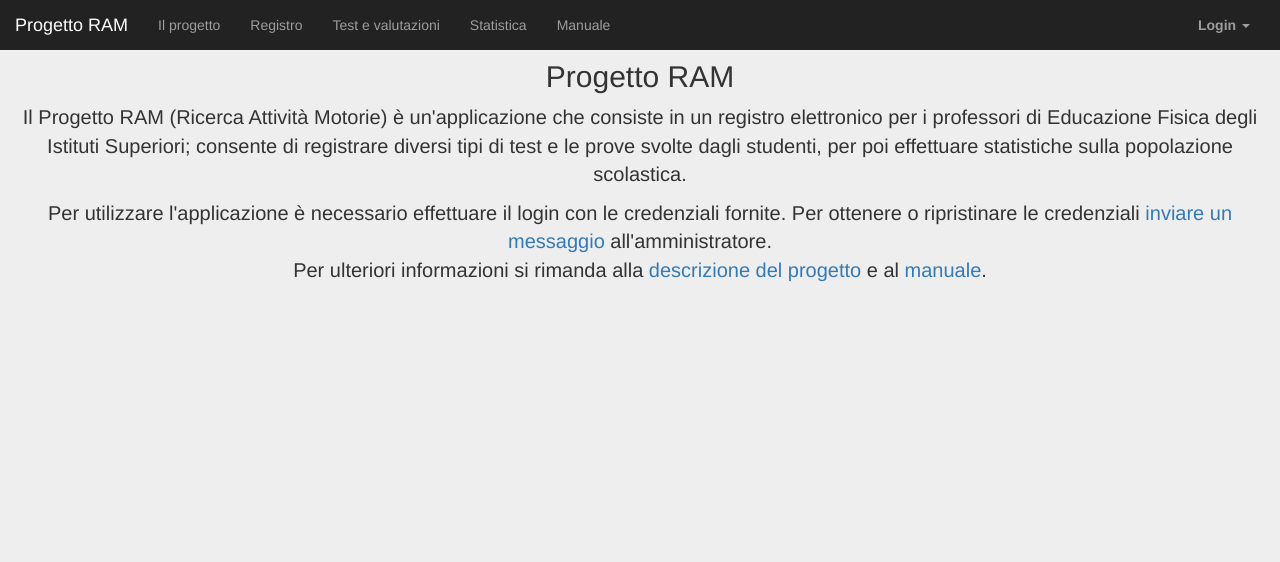
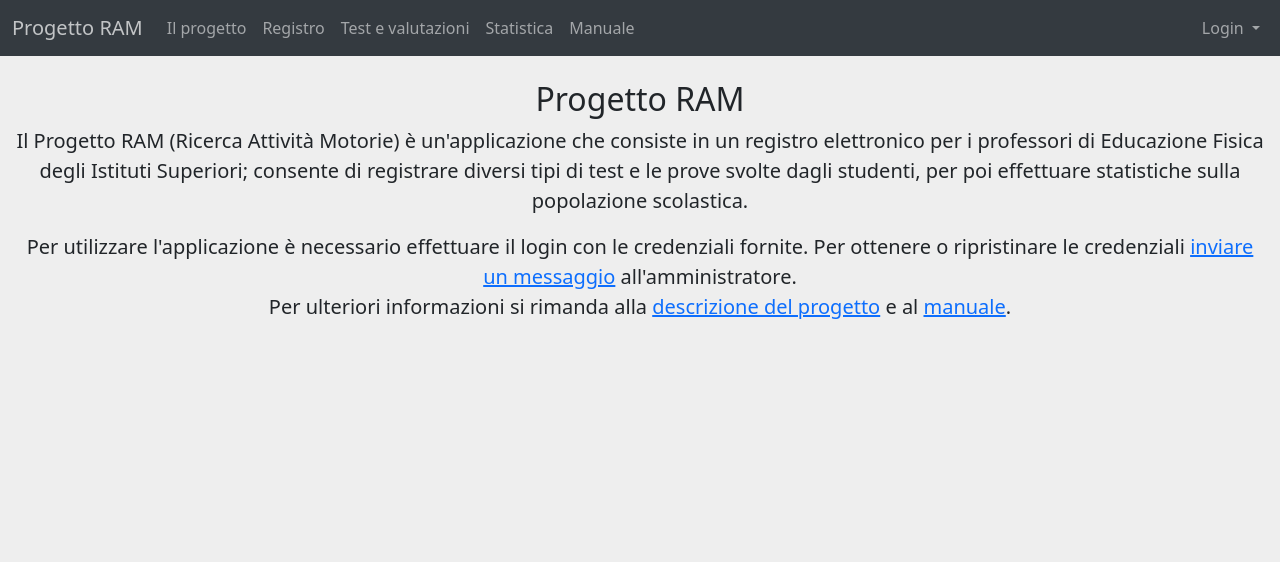
Before and after one commit to rb-sl/progettoRAM, a PHP site: page / in a window 1280 px wide. Shown: the top 562 px of the page. Run offline with PHP 8.4, Linux system fonts and the light colour scheme; some libraries are stand-ins or nearby versions.

Commit message:
Migration to Bootstrap 5, addition of favourite tests and extracted JS form test.php
Added the management of favourite tests:
* Updated testlist_ajax.php to avoid extracting non-favourite tests
* Added favourites_modify.php to change status of tests
* Added favourites_update.php to execute the changes
* Added favourites.js to handle JS functions

Moved est.js into the /test/js/ folder and extracted plotly functions from test.php into it

Modification to account for Bootstrap 5.0.0 in:
* general.php (constants and premain function)
* stat_menu.js
* custom.css
* class_show.php
* class_show_stat.php
* class_input.js
* common_register.js
* show_stat.js
* student_show.php
* student_show_stat.php

Fixed links in index.php

Update to .gitignore for the new bootstrap version

```diff
--- a/src/index.php
+++ b/src/index.php
@@ -18,7 +18,7 @@ show_premain();
 <p>
 	Per utilizzare l'applicazione è necessario effettuare il login con le credenziali fornite. Per ottenere o
 	ripristinare le credenziali <a href="mailto:$ADDRESS">inviare un messaggio</a> all'amministratore.<br>
-  	Per ulteriori informazioni si rimanda alla <a href="/progetto.php">descrizione del progetto</a> e al <a href="/manuale.php">manuale</a>.
+  	Per ulteriori informazioni si rimanda alla <a href="/project.php">descrizione del progetto</a> e al <a href="/guide/guide.php">manuale</a>.
 </p>
 
 <?php show_postmain(); ?>
--- a/src/libraries/general.php
+++ b/src/libraries/general.php
@@ -6,9 +6,11 @@ session_start();
 const CONF_PATH = "C:\\xampp\\server_conf.json";
 const LOG_PATH = "C:\\xampp\\htdocs\\log\\";
 
-const BOOTSTRAP_CSS_PATH = "/libraries/ui/bootstrap.min.css";
-const BOOTSTRAP_JS_PATH = "/libraries/ui/bootstrap.min.js";
+const BOOTSTRAP_CSS_PATH = "/libraries/ui/bootstrap/css/bootstrap.min.css";
+const BOOTSTRAP_JS_PATH = "/libraries/ui/bootstrap/js/bootstrap.min.js";
+
 const FITTY_PATH = "/libraries/ui/fitty/fitty.min.js";
+
 
 const JQUERY_PATH = "/libraries/ui/jquery-3.4.1.min.js";
 const JQUERY_UI_JS_PATH = "/libraries/ui/jquery-ui/jquery-ui.min.js";
@@ -190,36 +192,32 @@ function show_premain($title = "", $stat = false, $fullwidth = false)
 
     <body>
   		<div id='wrapper'>
-      		<nav id='nav1' class='pg-head navbar navbar-inverse big-topfix'>
+		  	<div class='navcontainer'>
+				<nav id='nav1' class='navbar-expand-lg navbar navbar-dark bg-dark big-topfix'>
 					<div class='container-fluid'>
-    				<div class='navbar-header'>
-      					<button type='button' class='navbar-toggle' data-toggle='collapse' data-target='#myNavbar'>
-        					<span class='icon-bar'></span>
-        					<span class='icon-bar'></span>
-        					<span class='icon-bar'></span>
+						<a class='navbar-brand' href='/'>Progetto RAM</a>
+						<button type='button' class='navbar-toggler' data-bs-toggle='collapse' data-bs-target='#myNavbar' aria-controls='#myNavbar' aria-expanded='false' aria-label='Toggle navigation'>
+							<span class='navbar-toggler-icon'></span>
 						</button>
-      					<a class='navbar-brand' href='/'>Progetto RAM</a>
-    				</div>
+
 						<div class='collapse navbar-collapse' id='myNavbar'>
-      					<ul class='nav navbar-nav'>
-        					<li><a href='/project.php'>Il progetto</a></li>
-        					<li><a href='/register/register.php'>Registro</a></li>
-        					<li><a href='/test/test.php'>Test e valutazioni</a></li>
-        					<li><a href='/statistics/statistics.php'>Statistica</a></li>
-        					<li><a href='/guide/guide.php'>Manuale</a></li>
+							<ul class='navbar-nav me-auto mb-2 mb-lg-0'>
+								<li class='nav-item'><a href='/project.php' class='nav-link'>Il progetto</a></li>
+								<li class='nav-item'><a href='/register/register.php' class='nav-link'>Registro</a></li>
+								<li class='nav-item'><a href='/test/test.php' class='nav-link'>Test e valutazioni</a></li>
+								<li class='nav-item'><a href='/statistics/statistics.php' class='nav-link'>Statistica</a></li>
+								<li class='nav-item'><a href='/guide/guide.php' class='nav-link'>Manuale</a></li>
 							</ul>
 
 							<!-- Login -->
-      					<ul class='nav navbar-nav navbar-right'>
-        					<li class='dropdown'>
-          						<a href='#' class='dropdown-toggle' data-toggle='dropdown'> <b>".(isset($_SESSION['user']) ? $_SESSION['user'] : "Login")."</b> <span class='caret'></span></a>
-								<ul id='login-dp' class='dropdown-menu'>
-								<li>
-					 				<div class='row'>
-										<div class='col-md-12'>";
+							<ul class='navbar-nav ms-auto' aria-labelledby='navbarDropdown'>
+								<li class='nav-item dropdown'>
+									<a id='logindropdown' href='#' class='dropdown-toggle nav-link' role='button' data-bs-toggle='dropdown' aria-expanded='false'> ".(isset($_SESSION['user']) ? $_SESSION['user'] : "Login")." <span class='caret'></span></a>
+
+									<ul id='login-dp' class='dropdown-menu dropdown-menu-end' aria-labelledby='logindropdown'>";
 	if(!isset($_SESSION['user']))
-		echo "<span>Login</span>
-				<form class='form' role='form' method='post' action='/user/login.php' accept-charset='UTF-8' id='login-nav'>
+		echo "<li>
+				<form class='form' role='form' method='POST' action='/user/login.php' accept-charset='UTF-8' id='login-nav'>
 					<div class='form-group'>
 	  					<input type='text' class='form-control' name='usr' placeholder='Username' required>
 					</div>
@@ -229,51 +227,48 @@ function show_premain($title = "", $stat = false, $fullwidth = false)
 					<div class='form-group'>
 	  					<button type='submit' class='btn btn-warning'>Accedi</button>
 					</div>
-  				</form>";
+  				</form>
+			</li>";
 	else
 	{
-  		echo "<div class='form-group'>
-      			<a href='/user/profile.php' class='btn btn-primary btn-warning'>Profilo</a><br>
-    		</div>";
+  		echo "<li>
+      			<a href='/user/profile.php' class='btn btn-warning'>Profilo</a>
+    		</li>";
 
   		if($_SESSION['priv'] == 0)
     		echo "<div class='form-group'>
-      			<a href='/admin/admin.php' class='btn btn-primary btn-warning'>Amministrazione</a>
+      			<a href='/admin/admin.php' class='btn btn-warning'>Amministrazione</a>
     		</div>";
 
   		echo "<div class='form-group'>
-    		<a href='/user/logout.php' class='btn btn-primary btn-warning'>Log Out</a>
+    		<a href='/user/logout.php' class='btn btn-warning'>Log Out</a>
   		</div>";
 	}
 
-	echo "							</div>
-								</div>
+	echo "
 							</li>
 						</ul>
        				 </li>
       			</ul> <!-- End of login -->
     		</div>
   		</div>
-	</nav> ";
+	</nav>";
 
 	if($stat)
     {
     	$margin = "statwide";
 		$years = year_span();
 
-        echo " <nav id='nav2' class='pg-head navbar-inverse big-topfix'>
+        echo "<nav id='nav2' class='navbar-expand-lg navbar navbar-dark bg-dark big-topfix'>
 		<div class='container-fluid'>
-			<div class='navbar-header'>
-				<button type='button' class='navbar-toggle' data-toggle='collapse' data-target='#myNavbar2'>
-					<span class='icon-bar'></span>
-					<span class='icon-bar'></span>
-					<span class='icon-bar'></span>
+			<span id='statmenu' class='navbar-brand'>Menu statistico</span>
+			<button type='button' class='navbar-toggler' data-bs-toggle='collapse' data-bs-target='#myNavbar2' aria-controls='#myNavbar2' aria-expanded='false' aria-label='Toggle navigation'>
+				<span class='navbar-toggler-icon'></span>
 			</button>
-				<span id='statmenu' class='navbar-brand'>Menu statistico</span>
-			</div>
+
 			<div class='collapse navbar-collapse' id='myNavbar2'>
-				<ul class='nav navbar-nav'>
-					<li class='li-stat'>Anni da
+				<ul class='navbar-nav me-auto mb-2 mb-lg-0'>
+					<li class='li-stat nav-item'>Anni da
                     	<input type='text' id='y1' class='menuyear' name='y1' value='".$years['y1']."' required>
                         /
                         <span id='flwy1'>".($years['y1'] + 1)."</span>
@@ -282,7 +277,7 @@ function show_premain($title = "", $stat = false, $fullwidth = false)
                         /
                         <span id='flwy2'>".($years['y2'] + 1)."</span>
                     </li>
-					<li class='li-stat'>
+					<li class='li-stat nav-item'>
                     	Classi:
                         <button id='c1' class='btn btn-primary overpad stat' value='on'>1</button>
                         <button id='c2' class='btn btn-primary overpad stat' value='on'>2</button>
@@ -290,16 +285,16 @@ function show_premain($title = "", $stat = false, $fullwidth = false)
                         <button id='c4' class='btn btn-primary overpad stat' value='on'>4</button>
                         <button id='c5' class='btn btn-primary overpad stat' value='on'>5</button>
                     </li>
-					<li class='li-stat'>
+					<li class='li-stat nav-item'>
                     	Sesso:
                         	<button id='m' class='btn btn-primary overpad stat' value='on'>M</button>
                         	<button id='f' class='btn btn-primary overpad stat' value='on'>F</button>
                     </li>
+					<li class='li-stat nav-item'>
+                    	<button id='rstr' class='btn btn-secondary overpad stat' value='off'>Solo personali</button>
+                    </li>
                     <li class='li-stat'>
-                    	<button id='rstr' class='btn overpad stat' value='off'>Solo personali</button>
-                    </li>
-                    <li class='li-stat lastmenu'>
-                    	<button id='update' class='btn btn-primary overpad trigger'>Aggiorna</button>
+                    	<button id='update' class='btn btn-primary overpad'>Aggiorna</button>
                     </li>
       			</ul>
             </div>
@@ -314,7 +309,8 @@ function show_premain($title = "", $stat = false, $fullwidth = false)
 	else
 		$widthcl = "";
 
-	echo "<main class='$margin $widthcl'>";
+	echo "</div>
+		<main class='$margin $widthcl'>";
 
 	// Prints errors and stops the loading of the page
 	if(isset($_SESSION['err']) and $_SESSION['err'] != "")
--- a/src/libraries/stat_menu.js
+++ b/src/libraries/stat_menu.js
@@ -10,9 +10,11 @@ $(function(){
 
         if($(this).val() == "on") {
             $(this).removeClass("btn-primary");
+            $(this).addClass("btn-secondary");
             $(this).val("off");
         }
         else {
+            $(this).removeClass("btn-secondary");
             $(this).addClass("btn-primary");
             $(this).val("on");
         }
--- a/src/libraries/ui/custom.css
+++ b/src/libraries/ui/custom.css
@@ -33,10 +33,10 @@ main > * {
 
 /* Main's optional style */
 .nostatwide {
-	margin-top: 60px;
+	margin-top: 80px;
 }
 .statwide {
-	margin-top: 94px;
+	margin-top: 126px;
 }
 .fullwidth {
 	max-width: 100% !important;
@@ -68,8 +68,14 @@ footer {
 nav {
 	margin-bottom: 0px !important;
 }
-.navbar-inverse {
-	border: none;
+.navcontainer {
+	margin-bottom: 20px;
+}
+.navbar-dark {
+	background-color: #343a40 !important;
+}
+.navbar-brand {
+	color: rgba(255, 255, 255, .7) !important;
 }
 #nav1 {
 	z-index: 5;
--- a/src/register/class_show.php
+++ b/src/register/class_show.php
@@ -31,7 +31,7 @@ show_premain("Registro ".$cl['classe'].$cl['sez']." ".$cl['anno']."/".($cl['anno
     		<table id="tts" class="table table-striped">
       			<tr id="thr" class="dat">
 					<td class="topleft topfix leftfix">
-						<button type="button" id="btnstat" class="btn overpad fullwidth">Medie e mediane</button>
+						<button type="button" id="btnstat" class="btn btn-secondary overpad fullwidth">Medie e mediane</button>
 					</td>
 <?php
 $rstud = col_stud();
--- a/src/register/class_show_stat.php
+++ b/src/register/class_show_stat.php
@@ -34,9 +34,9 @@ $color = get_color_prc();
     	<table class="table table-striped">
       		<tr id="thr" class="dat">
             	<td class="topleft leftfix topfix">
-                	<button type="button" id="btnstat" class="btn overpad fullwidth">Medie e Mediane</button>
+                	<button type="button" id="btnstat" class="btn btn-secondary overpad fullwidth">Medie e Mediane</button>
                 	<br>
-                	<button type="button" id="btncol" class="btn overpad fullwidth">Colori</button>
+                	<button type="button" id="btncol" class="btn btn-secondary overpad fullwidth">Colori</button>
             	</td>
 <?php
 // Header construction
--- a/src/register/js/class_input.js
+++ b/src/register/js/class_input.js
@@ -85,12 +85,12 @@ $("#tabadd").on("keyup change", ".prev", function() {
 // Makes required the student's fields if they are marked for promotion
 $("#divpro").on("click", ".chkpro", function() {
 	if($(this).prop("checked")) {
-		$(this).closest("tr").css("color", "black");
+		$(this).closest("tr").removeClass("inactivetext");
 		$("#n" + $(this).attr("id").substring(1)).prop("required", true);
 	}
 	else {
-		$(this).closest("tr").css("color", "#b0b0b0");
-		$("#n"+$(this).attr("id").substring(1)).prop("required", false);
+		$(this).closest("tr").addClass("inactivetext");
+		$("#n" + $(this).attr("id").substring(1)).prop("required", false);
 	}
 });
 
--- a/src/register/js/common_register.js
+++ b/src/register/js/common_register.js
@@ -6,9 +6,11 @@ $("#btnstat").click(function() {
 	if($(this).hasClass("btn-primary")) {
 		$(".r_stat").hide();
 		$(this).removeClass("btn-primary");
+		$(this).addClass("btn-secondary");
 	}
 	else {
 		$(".r_stat").show();
+		$(this).removeClass("btn-secondary");
 		$(this).addClass("btn-primary");
 	}
 	resizeText();
--- a/src/register/js/show_stat.js
+++ b/src/register/js/show_stat.js
@@ -12,8 +12,10 @@ $("#btncol").click(function() {
 
 	if($(this).hasClass("btn-primary")) {
 		$(this).removeClass("btn-primary");
+		$(this).addClass("btn-secondary");
 	}
 	else {
+		$(this).removeClass("btn-secondary");
 		$(this).addClass("btn-primary");
 	}
 });
--- a/src/register/student_show.php
+++ b/src/register/student_show.php
@@ -39,7 +39,7 @@ show_premain("Dati di ".$stud['cogs']." ".$stud['noms']." (".$stud['sesso'].")")
 		<table id="tts" class="table table-striped">
 			<tr id="thr" class="dat">
 				<td class="topleft topfix leftfix">
-					<button type="button" id="btnstat" class="btn overpad fullwidth">Medie e mediane</button>
+					<button type="button" id="btnstat" class="btn btn-secondary overpad fullwidth">Medie e mediane</button>
 				</td>
 <?php
 // Construction of table body
--- a/src/register/student_show_stat.php
+++ b/src/register/student_show_stat.php
@@ -49,9 +49,9 @@ $color = get_color_prc();
     	<table class="table table-striped">
       		<tr id="thr" class="dat">
             	<td class="topleft leftfix topfix">
-                	<button type="button" id="btnstat" class="btn overpad fullwidth">Medie e Mediane</button>
+                	<button type="button" id="btnstat" class="btn btn-secondary overpad fullwidth">Medie e Mediane</button>
                 	<br>
-                	<button type="button" id="btncol" class="btn overpad fullwidth">Colori</button>
+                	<button type="button" id="btncol" class="btn btn-secondary overpad fullwidth">Colori</button>
             	</td>
 <?php
 $ret = get_test($_GET['id'], true);
```
Also changed, not shown: other parts of src/libraries/ui/custom.css (+49 -20 lines), src/register/testlist_ajax.php (+6 -2 lines), src/test/favourites_modify.php (added, +79 -0 lines), src/test/favourites_update.php (added, +42 -0 lines), src/test/js/favourites.js (added, +18 -0 lines), src/test/js/test.js (added, +115 -0 lines), src/test/test.js (deleted, +0 -129 lines), src/test/test.php (+30 -31 lines), 1 other file. Lines whose indentation alone changed are shown as unchanged.
